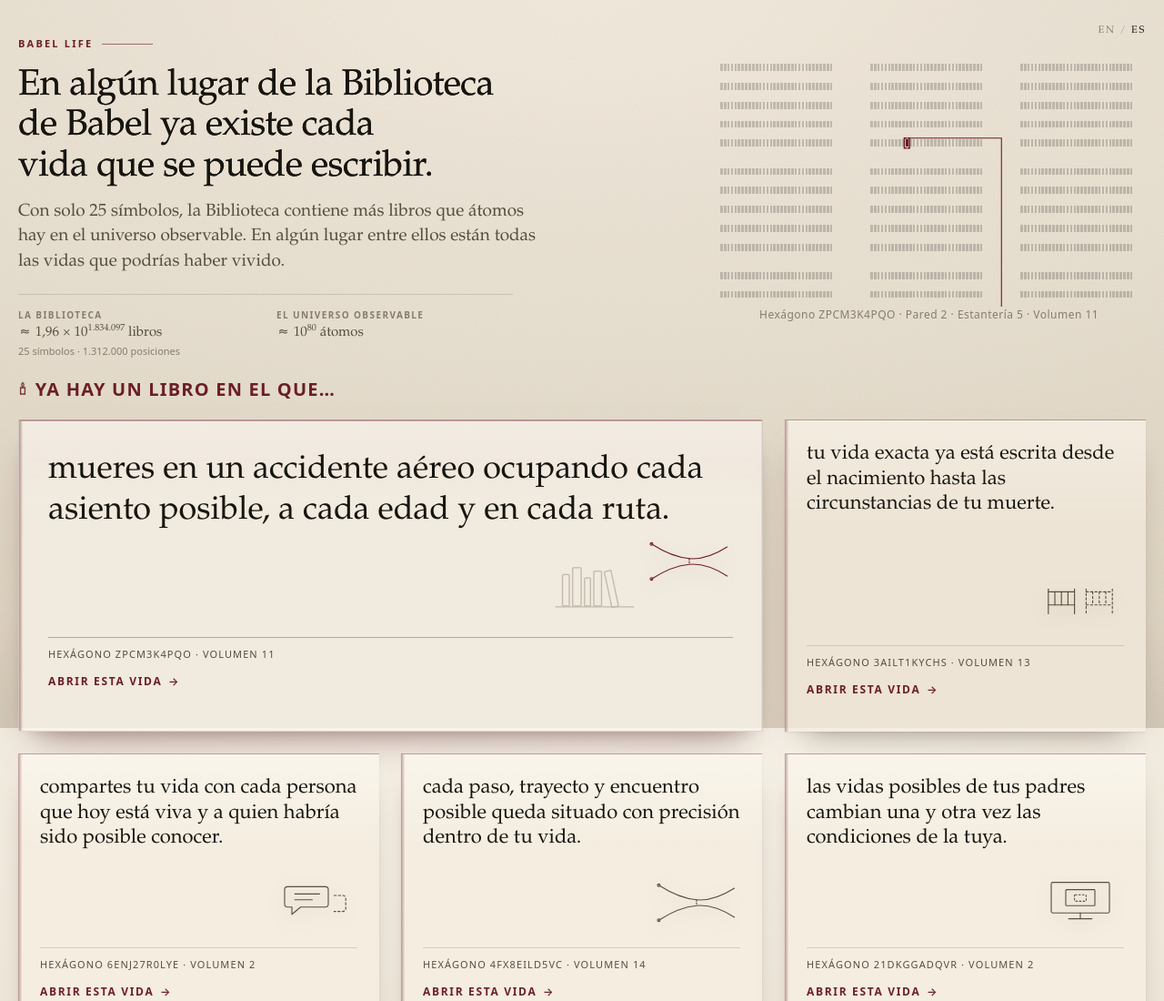
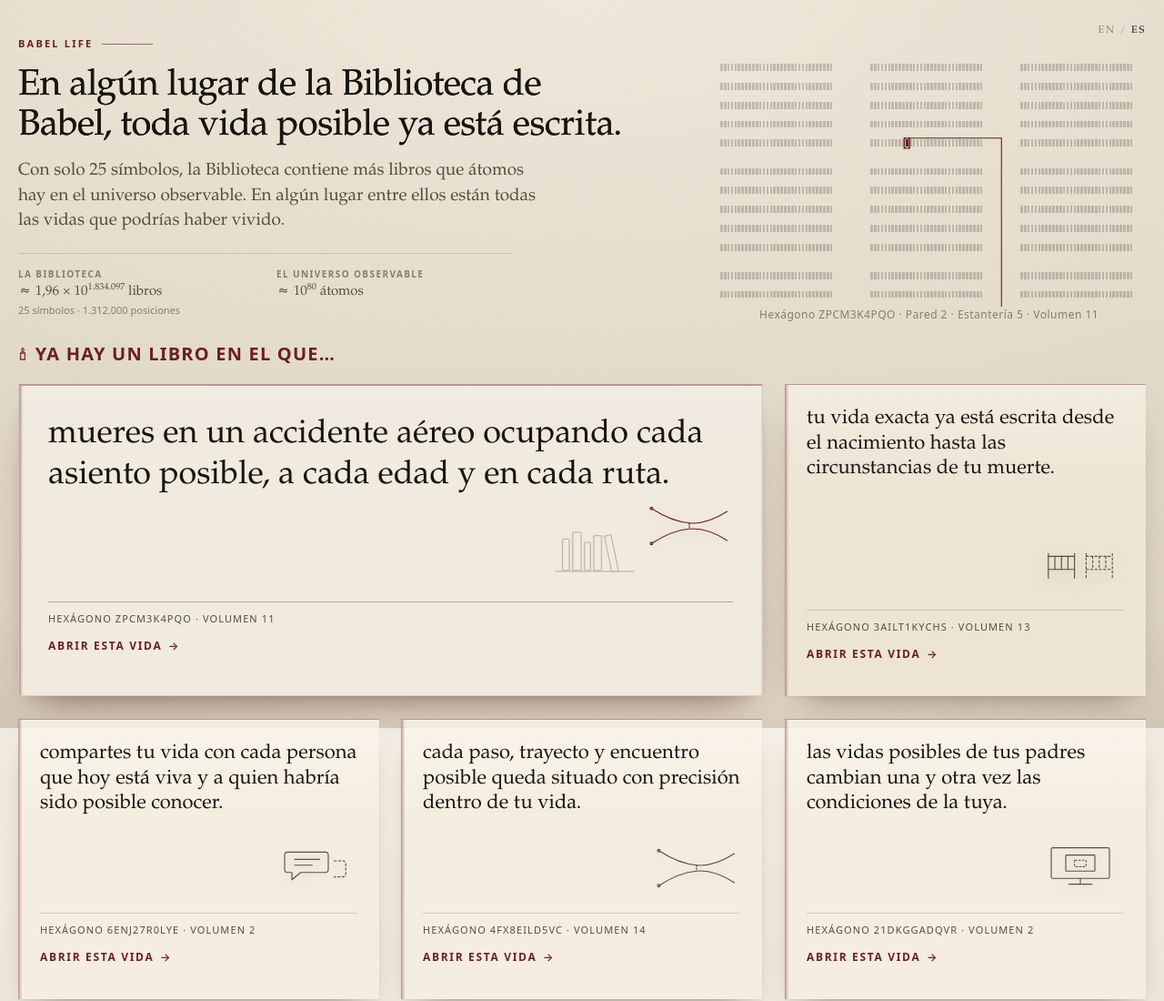
Before and after one commit to rolandojf-gif/babel-life, a website built with Vite: page es/index.html in a window 1280 px wide. Shown: the top 1100 px of the page at 91% size. Built offline with nearby package versions, Linux system fonts and the light colour scheme.

Commit message:
copy: strengthen Spanish hero

```diff
--- a/es/index.html
+++ b/es/index.html
@@ -71,7 +71,7 @@
           <div class="masthead">
             <p class="eyebrow">BABEL LIFE</p>
             <h1 class="masthead__heading">
-              En algún lugar de la Biblioteca de Babel ya existe cada vida que se puede escribir.
+              En algún lugar de la Biblioteca de Babel, toda vida posible ya está escrita.
             </h1>
           </div>
           <p class="static-premise">
--- a/src/content/copy.es.ts
+++ b/src/content/copy.es.ts
@@ -5,7 +5,7 @@ export const copy: Copy = {
   siteTitle: 'Babel Life',
   homeTitle: 'Babel Life — Vidas posibles inspiradas en la Biblioteca de Babel de Borges',
   eyebrow: 'BABEL LIFE',
-  heading: 'En algún lugar de la Biblioteca de Babel ya existe cada vida que se puede escribir.',
+  heading: 'En algún lugar de la Biblioteca de Babel, toda vida posible ya está escrita.',
   dek: 'Con solo 25 símbolos, la Biblioteca contiene más libros que átomos hay en el universo observable. En algún lugar entre ellos están todas las vidas que podrías haber vivido.',
   libraryScaleLabel: 'LA BIBLIOTECA',
   libraryScaleMantissa: '≈ 1,96 × 10',
```
